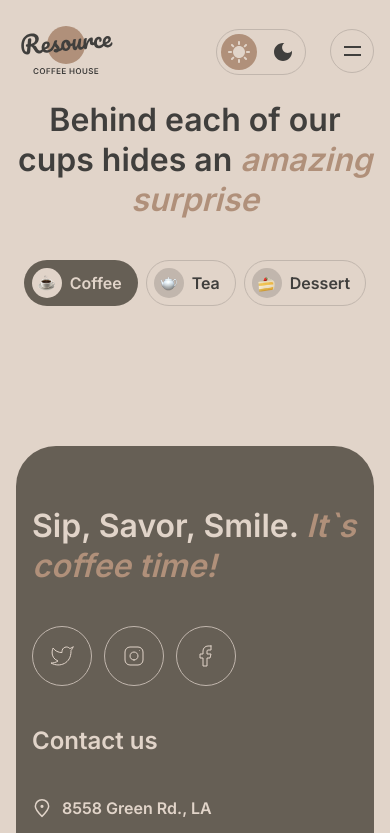
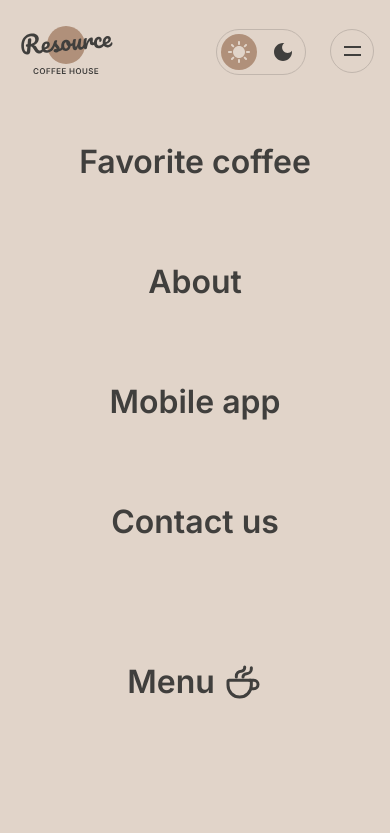
Before and after one commit to snischuk/rsschool-landing-page, a website with bundled scripts: page menu.html in a window 390 px wide. Both pictures are taken after a click on the button 352 px from the left and 50 px from the top of the page. Shown: the top 833 px of the page. Built offline with nearby package versions, Linux system fonts and the light colour scheme.

Commit message:
feat: implement mobile menu

```diff
--- /dev/null
+++ b/js/mobile-menu.js
@@ -0,0 +1,24 @@
+const initMobileMenu = () => {
+  const burger = document.querySelector('.header__burger');
+  const mobileMenu = document.querySelector('.nav-mobile');
+  const mobileLinks = document.querySelectorAll('.nav-mobile__link');
+
+  const toggleMenu = () => {
+    const isOpen = mobileMenu.classList.toggle('nav-mobile--open');
+
+    burger.setAttribute('aria-expanded', isOpen);
+    document.body.classList.toggle('js-lock', isOpen);
+  };
+
+  burger.addEventListener('click', toggleMenu);
+
+  mobileLinks.forEach((link) => {
+    link.addEventListener('click', () => {
+      mobileMenu.classList.remove('nav-mobile--open');
+      burger.setAttribute('aria-expanded', 'false');
+      document.body.classList.remove('js-lock');
+    });
+  });
+};
+
+initMobileMenu();
--- a/menu.html
+++ b/menu.html
@@ -234,7 +234,7 @@
 
     <div class="modal-backdrop"></div>
 
-    <!-- <nav class="nav-mobile">
+    <nav class="nav-mobile">
       <ul class="nav-mobile__list">
         <li>
           <a class="nav-mobile__link" href="./index.html#favorites">
@@ -266,9 +266,9 @@
           <use href="./assets/images/icons-sprite.svg#coffee-cup"></use>
         </svg>
       </a>
-    </nav> -->
+    </nav>
 
-    <script src="js/index.js"></script>
+    <script src="js/mobile-menu.js" type="module"></script>
     <script src="js/theme-switcher.js" type="module"></script>
     <script src="js/tabs.js" type="module"></script>
   </body>
```
Also changed, not shown: index.html (+3 -3 lines), js/index.js (deleted, +0 -171 lines).
